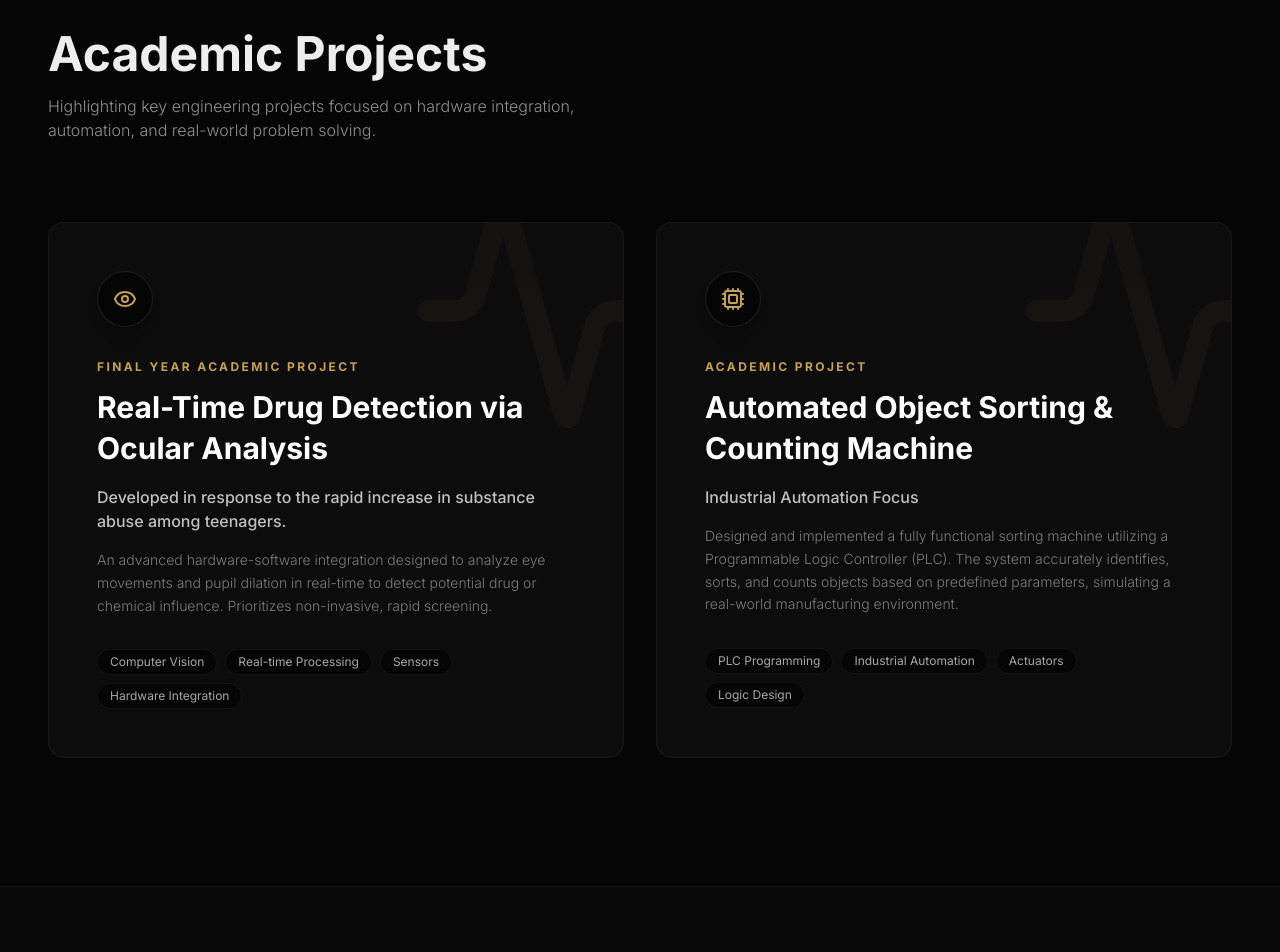
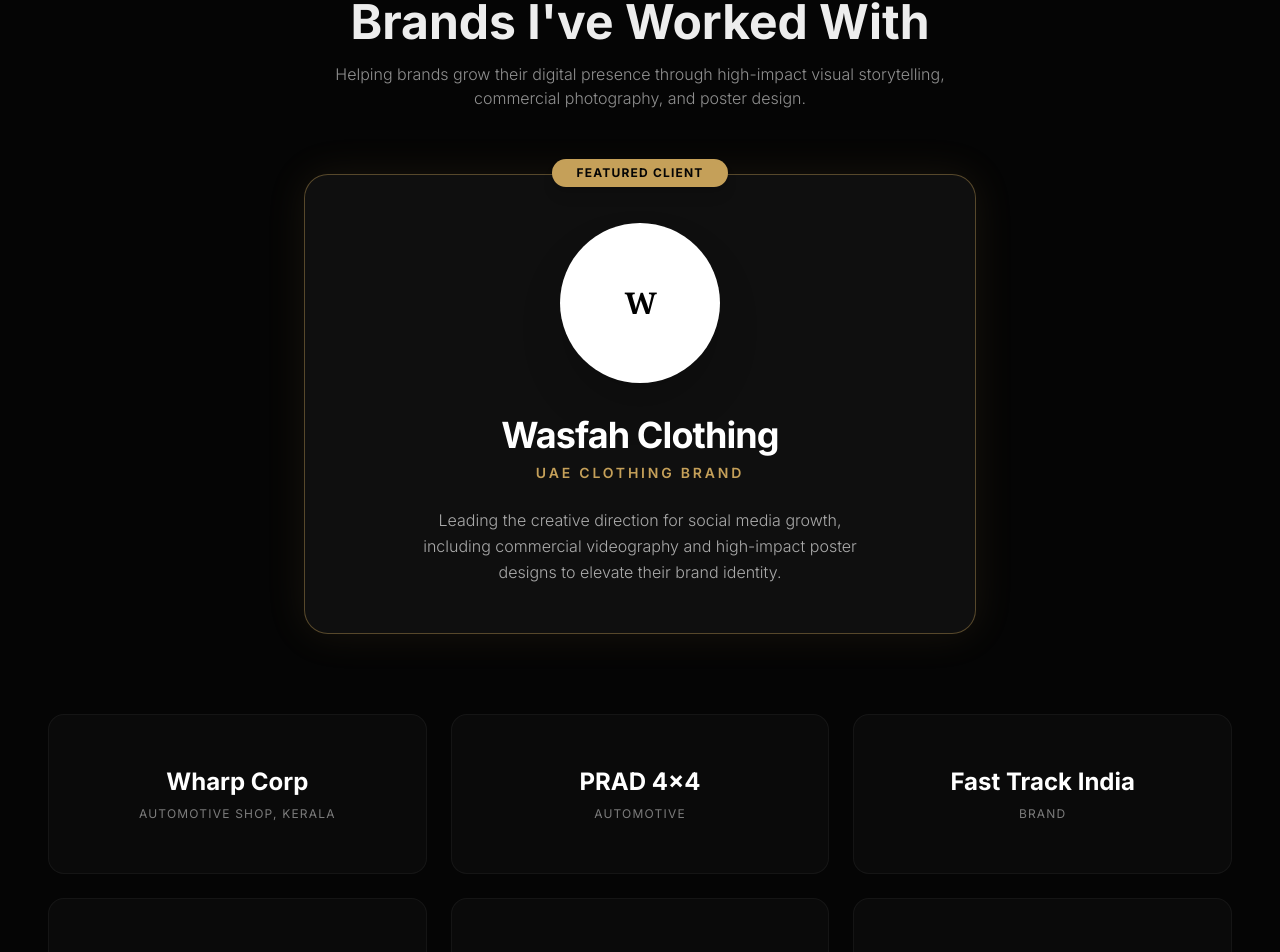
Before and after one commit to Ahmednidhal/Portfolio-Wesbiste, a Next.js app: page / in a window 1280 px wide. Shown: the part 2000-2952 px from the top of the page. Built offline with nearby package versions, Linux system fonts and the light colour scheme.

Commit message:
Add Brands I've Worked With section featuring Wasfah Clothing

```diff
--- a/src/app/page.tsx
+++ b/src/app/page.tsx
@@ -1,5 +1,6 @@
 import Hero from "@/components/Hero";
 import About from "@/components/About";
+import ClientLogos from "@/components/ClientLogos";
 import Skills from "@/components/Skills";
 import ReelsGallery from "@/components/ReelsGallery";
 import Photography from "@/components/Photography";
@@ -12,6 +13,7 @@
     <>
       <Hero />
       <About />
+      <ClientLogos />
       <Portfolio />
       <Experience />
       <Skills />
--- /dev/null
+++ b/src/components/ClientLogos.tsx
@@ -0,0 +1,72 @@
+"use client";
+
+import { motion } from "framer-motion";
+
+const clients = [
+  { name: "Wharp Corp", category: "Automotive Shop, Kerala" },
+  { name: "PRAD 4x4", category: "Automotive" },
+  { name: "Fast Track India", category: "Brand" },
+  { name: "Royal Enfield", category: "Motorcycle Brand" },
+  { name: "Motomads India", category: "Automotive Community" },
+  { name: "Ferrari World", category: "Theme Park" },
+];
+
+export default function ClientLogos() {
+  return (
+    <section className="py-24 bg-background border-t border-white/5 overflow-hidden">
+      <div className="container mx-auto px-6 md:px-12">
+        <div className="text-center mb-16">
+          <h2 className="text-3xl md:text-5xl font-bold mb-4">Brands I've Worked With</h2>
+          <p className="text-foreground/60 font-light max-w-2xl mx-auto">
+            Helping brands grow their digital presence through high-impact visual storytelling, commercial photography, and poster design.
+          </p>
+        </div>
+
+        {/* Highlighted Brand */}
+        <div className="flex justify-center mb-20">
+          <motion.div
+            initial={{ opacity: 0, scale: 0.95 }}
+            whileInView={{ opacity: 1, scale: 1 }}
+            transition={{ duration: 0.6, ease: "easeOut" }}
+            viewport={{ once: true }}
+            className="flex flex-col items-center p-10 md:p-12 bg-graphite/40 rounded-3xl border border-gold/40 shadow-[0_0_40px_rgba(197,160,89,0.1)] w-full max-w-2xl relative group"
+          >
+            <div className="absolute -top-4 bg-gold text-background text-xs font-bold px-6 py-1.5 rounded-full uppercase tracking-widest shadow-lg">
+              Featured Client
+            </div>
+
+            <div className="w-32 h-32 md:w-40 md:h-40 rounded-full bg-white flex items-center justify-center mb-8 shadow-2xl">
+              {/* You can replace this text with the Wasfah logo image later */}
+              <span className="text-black font-serif text-3xl font-bold tracking-tighter">
+                W
+              </span>
+            </div>
+
+            <h3 className="text-3xl md:text-4xl font-bold text-white mb-2 tracking-tight">Wasfah Clothing</h3>
+            <p className="text-gold text-sm tracking-[0.2em] uppercase font-semibold mb-6">UAE Clothing Brand</p>
+            <p className="text-foreground/70 text-center max-w-md font-light leading-relaxed">
+              Leading the creative direction for social media growth, including commercial videography and high-impact poster designs to elevate their brand identity.
+            </p>
+          </motion.div>
+        </div>
+
+        {/* Other Brands Grid */}
+        <div className="grid grid-cols-2 md:grid-cols-3 gap-6">
+           {clients.map((client, i) => (
+             <motion.div
+               key={i}
+               initial={{ opacity: 0, y: 20 }}
+               whileInView={{ opacity: 1, y: 0 }}
+               transition={{ duration: 0.5, delay: i * 0.1 }}
+               viewport={{ once: true }}
+               className="flex flex-col items-center justify-center p-8 bg-graphite/20 rounded-2xl border border-white/5 hover:border-gold/30 hover:bg-graphite/40 transition-all duration-300 h-40 group cursor-pointer"
+             >
+                <span className="text-xl md:text-2xl font-bold text-white mb-2 text-center group-hover:scale-105 transition-transform duration-300">{client.name}</span>
+                <span className="text-xs text-foreground/50 uppercase tracking-widest text-center">{client.category}</span>
+             </motion.div>
+           ))}
+        </div>
+      </div>
+    </section>
+  );
+}
```
